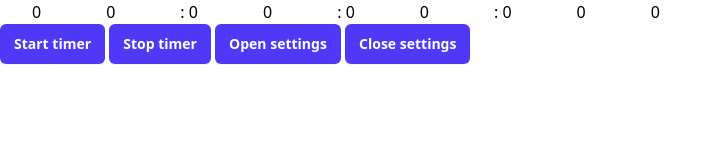
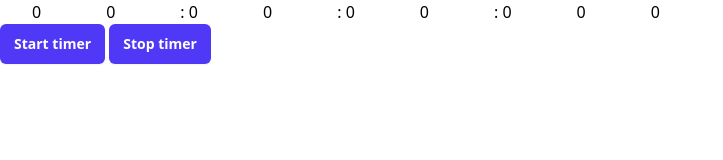
Before and after one commit to bellcd/talk-timer, a plain HTML site: page index.html in a window 1280 px wide. Shown: the whole page, without its empty margins (0-723 px from the left). Drawn offline with nearby package versions, Linux system fonts and the light colour scheme.

Commit message:
Remove open and close settings buttons

```diff
--- a/index.html
+++ b/index.html
@@ -101,21 +101,6 @@
     >
       Stop timer
     </button>
-    <button
-      id="open-settings"
-      type="button"
-      class="rounded-md bg-indigo-600 px-3.5 py-2.5 text-sm font-semibold text-white shadow-xs hover:bg-indigo-500 focus-visible:outline-2 focus-visible:outline-offset-2 focus-visible:outline-indigo-600"
-    >
-      Open settings
-    </button>
-    <button
-      id="close-settings"
-      type="button"
-      class="rounded-md bg-indigo-600 px-3.5 py-2.5 text-sm font-semibold text-white shadow-xs hover:bg-indigo-500 focus-visible:outline-2 focus-visible:outline-offset-2 focus-visible:outline-indigo-600"
-    >
-      Close settings
-    </button>
-
     <script src="script.js"></script>
   </body>
 </html>
--- a/script.js
+++ b/script.js
@@ -1,8 +1,6 @@
 const timerDisplay = document.querySelector("#timer-display");
 const startTimerButton = document.querySelector("#start-timer");
 const stopTimerButton = document.querySelector("#stop-timer");
-const openSettingsButton = document.querySelector("#open-settings");
-const closeSettingsButton = document.querySelector("#close-settings");
 const timerInputInMinutes = document.querySelector("#timer-input-in-minutes");
 const drawer = document.querySelector("#drawer");
 
@@ -158,17 +156,6 @@ stopTimerButton.addEventListener("click", () => {
   stopTimer();
 });
 
-// openSettingsButton.addEventListener("click", () => {
-//   drawer.classList.remove("translate-x-full");
-//   drawer.classList.add("translate-x-0");
-// });
-
-// closeSettingsButton.addEventListener("click", () => {
-//   console.log("closeSettingsButton clicked");
-//   drawer.classList.remove("translate-x-0");
-//   drawer.classList.add("translate-x-full");
-// });
-
 function onDigitChange(event) {
   // TODO: Early return if there are errors in any of the inputs
   if (interval) {
```
